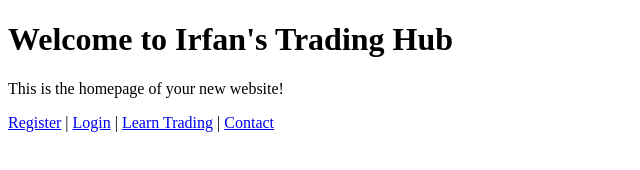
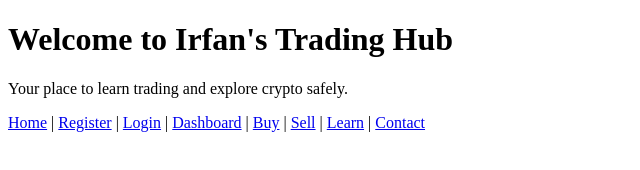
Before and after one commit to irfanhyder3131/irfanstradinghub.github.io, a plain HTML site: page index.html in a window 1280 px wide. Shown: the whole page, without its empty margins (0-640 px from the left). Drawn offline with Linux system fonts and the light colour scheme.

Commit message:
Update index.html

```diff
--- a/index.html
+++ b/index.html
@@ -3,15 +3,20 @@
 <head>
   <meta charset="UTF-8">
   <meta name="viewport" content="width=device-width, initial-scale=1.0">
-  <title>Irfan's Trading Hub</title>
+  <title>Irfan's Trading Hub - Home</title>
 </head>
 <body>
   <h1>Welcome to Irfan's Trading Hub</h1>
-  <p>This is the homepage of your new website!</p>
+  <p>Your place to learn trading and explore crypto safely.</p>
+
   <nav>
+    <a href="index.html">Home</a> |
     <a href="register.html">Register</a> |
     <a href="login.html">Login</a> |
-    <a href="learn.html">Learn Trading</a> |
+    <a href="dashboard.html">Dashboard</a> |
+    <a href="buy.html">Buy</a> |
+    <a href="sell.html">Sell</a> |
+    <a href="learn.html">Learn</a> |
     <a href="contact.html">Contact</a>
   </nav>
 </body>
```
